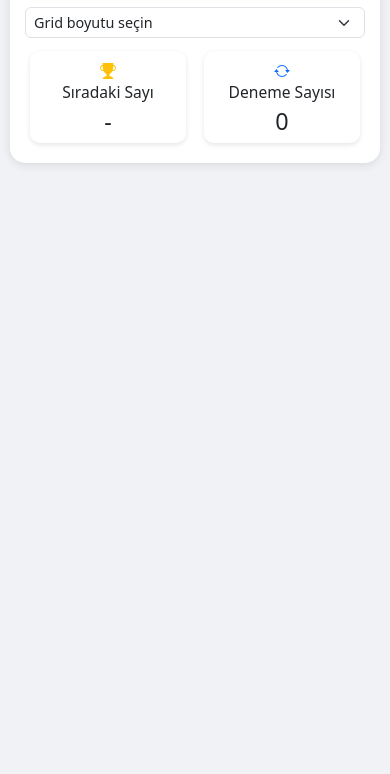
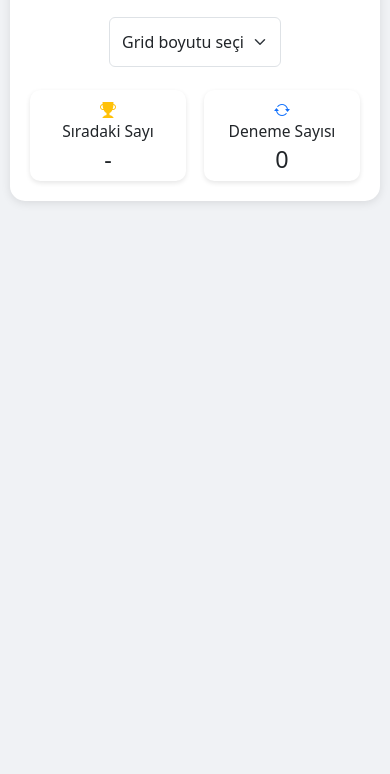
Before and after one commit to srnerturk/find-number, a plain HTML site: page index.html in a window 390 px wide. Shown: the part 70-844 px from the top of the page. Drawn offline with nearby package versions, Linux system fonts and the light colour scheme.

Commit message:
ui fixes

```diff
--- a/index.html
+++ b/index.html
@@ -130,8 +130,20 @@
         }
 
         .modal-dialog {
-            margin: 10px;
-            max-width: calc(100% - 20px);
+            margin: 1.75rem auto;
+        }
+
+        @media (max-width: 576px) {
+            .modal-dialog {
+                margin: 10px;
+                max-width: calc(100% - 20px);
+            }
+        }
+
+        @media (min-width: 577px) {
+            .modal-dialog {
+                max-width: 400px;
+            }
         }
 
         .modal-body {
@@ -175,6 +187,34 @@
                 margin: 0;
             }
         }
+
+        /* Select box stilleri */
+        .form-select {
+            padding: 12px 36px 12px 12px; /* Daha büyük padding */
+            font-size: 1rem;
+            min-height: 48px; /* Minimum dokunma alanı */
+            background-position: right 12px center; /* Ok işaretinin pozisyonu */
+            cursor: pointer;
+            -webkit-appearance: none;
+            -moz-appearance: none;
+            appearance: none;
+        }
+
+        /* Select container'ı için stil */
+        .select-container {
+            margin: 10px auto;
+            max-width: 200px; /* Select box genişliği */
+        }
+
+        @media (max-width: 576px) {
+            .form-select {
+                font-size: 16px; /* iOS'ta yakınlaştırmayı önlemek için minimum 16px */
+            }
+
+            .select-container {
+                max-width: 180px;
+            }
+        }
     </style>
 </head>
 <body>
@@ -186,7 +226,7 @@
             </h1>
 
             <div class="row justify-content-center">
-                <div class="col-md-4">
+                <div class="select-container">
                     <select id="gridSize" class="form-select" onchange="createGrid()">
                         <option value="">Grid boyutu seçin</option>
                         <option value="3">3x3 Grid</option>
```
